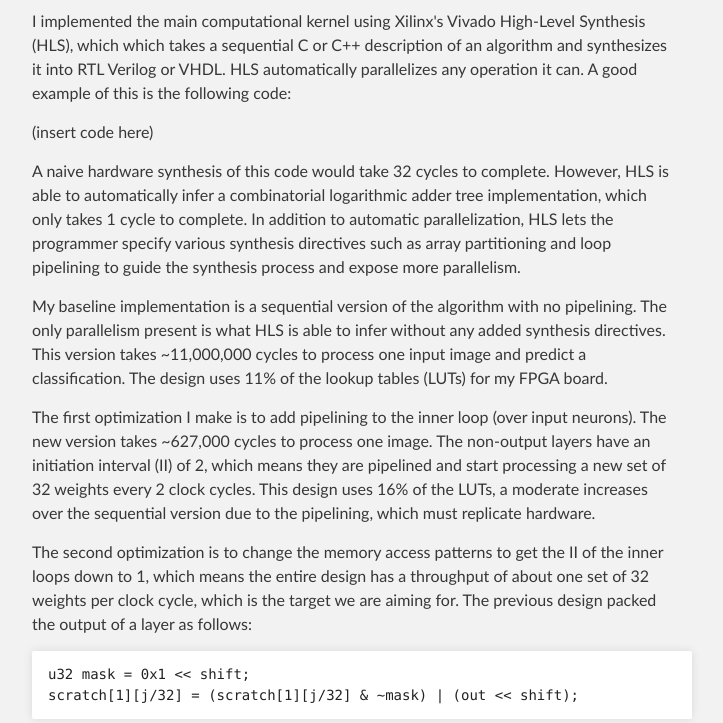
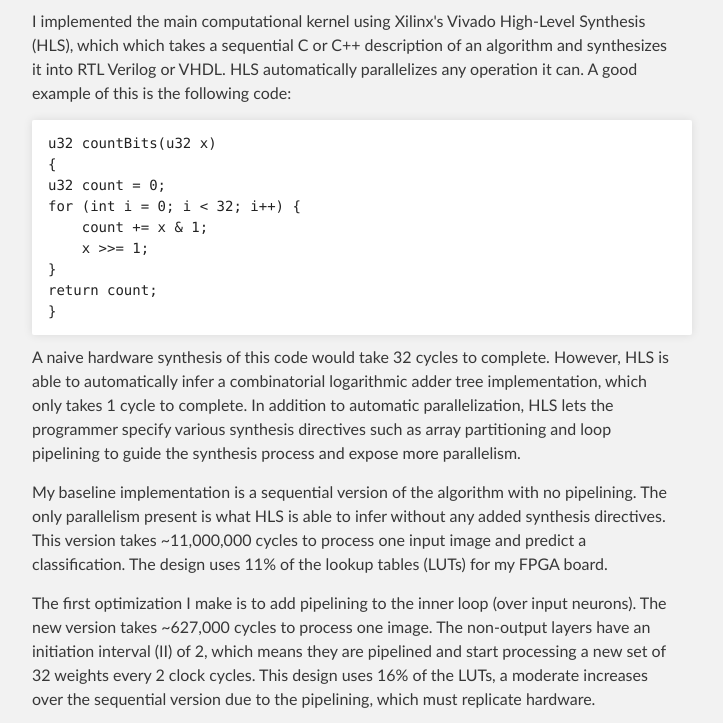
Before and after one commit to hihihippp/bitwise-nn-fpga, a plain HTML site: page index.html in a window 1280 px wide. Shown: the part 2020-2743 px from the top of the page, without its empty margins (288-1011 px from the left). Drawn offline with Linux system fonts and the light colour scheme.

Commit message:
Create gh-pages branch via GitHub

```diff
--- a/index.html
+++ b/index.html
@@ -68,7 +68,16 @@ Carnegie Mellon University, 15418 Spring 2016 Final Project</p>
 
 <p>I implemented the main computational kernel using Xilinx's Vivado High-Level Synthesis (HLS), which which takes a sequential C or C++ description of an algorithm and synthesizes it into RTL Verilog or VHDL. HLS automatically parallelizes any operation it can. A good example of this is the following code:</p>
 
-<p>(insert code here)</p>
+<pre><code>u32 countBits(u32 x)
+{
+u32 count = 0;
+for (int i = 0; i &lt; 32; i++) {
+    count += x &amp; 1;
+    x &gt;&gt;= 1;
+}
+return count;
+}
+</code></pre>
 
 <p>A naive hardware synthesis of this code would take 32 cycles to complete. However, HLS is able to automatically infer a combinatorial logarithmic adder tree implementation, which only takes 1 cycle to complete. In addition to automatic parallelization, HLS lets the programmer specify various synthesis directives such as array partitioning and loop pipelining to guide the synthesis process and expose more parallelism.</p>
 
@@ -98,13 +107,13 @@ if (j % 32 == 31) {
 <h3>
 <a id="results" class="anchor" href="#results" aria-hidden="true"><span aria-hidden="true" class="octicon octicon-link"></span></a>Results</h3>
 
-<p>(insert graph here)</p>
+<p><img src="https://raw.githubusercontent.com/tdrussell/bitwise-nn-fpga/master/img/speedup.png" alt=""></p>
 
 <p>Although I did not have time to get my design to run on actual hardware, I will now give calculations for theoretical speedup and power efficiency. Deep learning tasks are known to be memory bandwidth bound [3], especially when the arithmetic intensity is low due to lack of convolutional layers, which is the case in my project. My target platform is a Zybo Zynq development board, which has a memory bandwidth of 1050 Mbps. Assuming 90% saturation of memory bandwidth, or 118.125 MB/s, even the Optimization #1 version of my implementation becomes restricted by the memory bandwidth. There are about 1.3 MB of weights that need to be read for processing each image, which gives a theoretical result of 0.011s per input image on the FPGA hardware.</p>
 
 <p>I measured CPU and GPU execution time of the same neural network architecture that I implemented, the only difference being that the CPU and GPU do not pack the binary weights densely. Both CPU and GPU implementations use off-the-shelf Torch modules with no additional optimizations. A i7-3770K CPU takes on average 0.0113s per image, and a GTX980 GPU takes 0.0000825s per image. The i7-3770K has a TDP of 77W, and the GTX980 165W. I used Xilinx's Power Estimator tool and got a power usage of 1.9W for my Optimization #1 design. All of these numbers give the following graph for energy used per image:</p>
 
-<p>(insert graph)</p>
+<p><img src="https://raw.githubusercontent.com/tdrussell/bitwise-nn-fpga/master/img/efficiency.png" alt=""></p>
 
 <p>My low-end FPGA development board is much more efficient than a CPU neural network implementation, and barely worse off than the GPU. The GPU beats the FPGA mainly due to its massive memory bandwidth of 224 GB/s, which lets it excel at bandwidth-bound tasks. In terms of total power consumption, the FPGA is by far the lowest with 1.9W, suitable for even mobile applications. These results indicate that an FPGA implementation of bitwise neural networks excels in situations that demand both decent performance and low total power consumption.</p>
 
```
Also changed, not shown: params.json (+1 -1 lines).
